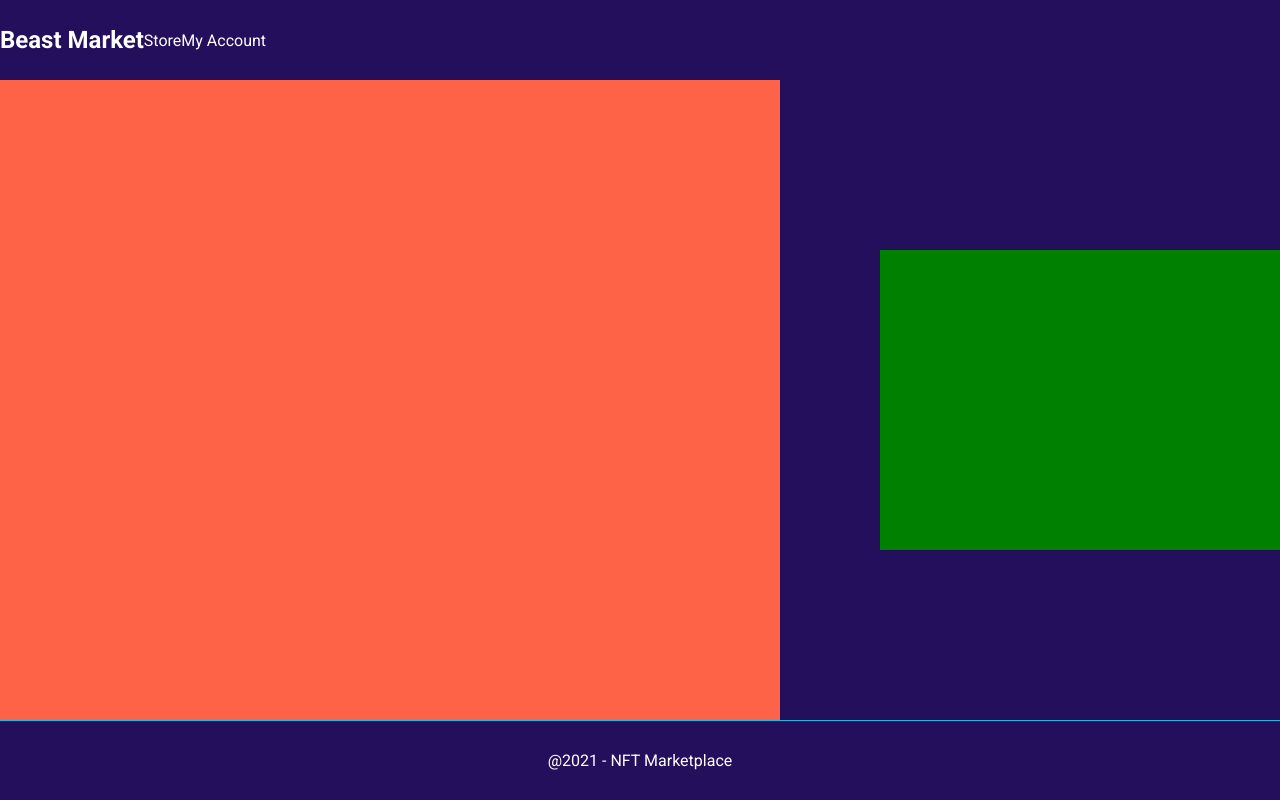
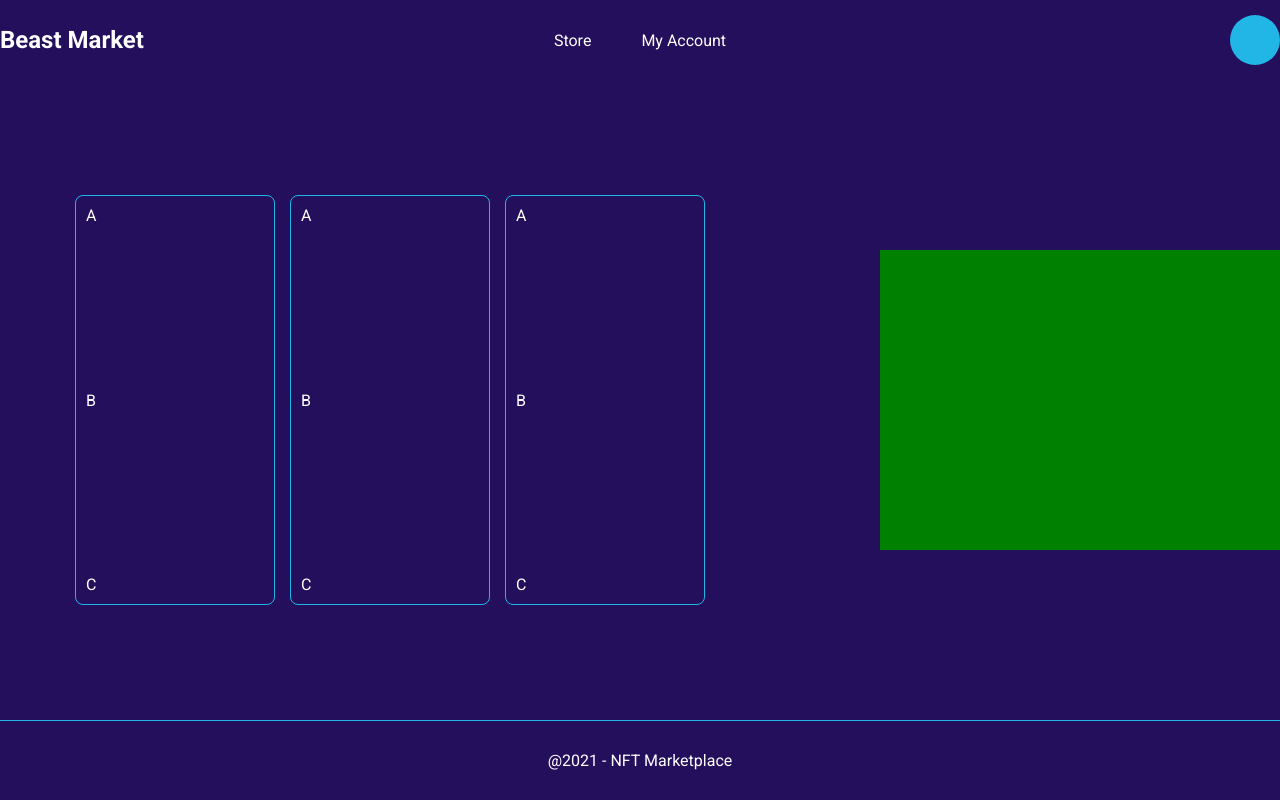
Before and after one commit to iuryfranca/beast-market, a React app: page / in a window 1280 px wide. Built offline with nearby package versions, Linux system fonts and the light colour scheme.

Commit message:
feat: Starting the Beast Cards Component ✨

```diff
--- /dev/null
+++ b/src/components/CardBeast/index.tsx
@@ -0,0 +1,26 @@
+import { Grid, GridItem } from "@chakra-ui/layout";
+
+export function CardBeast() {
+  return (
+    <Grid
+      h="410px"
+      w="200px"
+      templateRows="repeat(2, 1fr)"
+      bg="#230F5B"
+      border="1px solid"
+      borderColor="#21B6E5"
+      borderRadius="8px"
+      padding="10px"
+    >
+      <GridItem>
+        A
+      </GridItem>
+      <GridItem>
+        B
+      </GridItem>
+      <GridItem>
+        C
+      </GridItem>
+    </Grid>
+  );
+}
--- a/src/components/Footer/index.tsx
+++ b/src/components/Footer/index.tsx
@@ -1,13 +1,11 @@
-import styles from './styles.module.scss'
+import { Center } from "@chakra-ui/layout";
 
 export function Footer() {
   return (
-    <footer className={styles.footerContainer}>
-      <div className={styles.footerContent}>
-        <span>
-          @2021 - NFT Marketplace
-        </span>
-      </div>
+    <footer>
+      <Center h="5rem" w="full" borderTop="1px solid" borderColor="#21B6E5">
+        @2021 - NFT Marketplace
+      </Center>
     </footer>
    );
 }
--- a/src/components/Footer/styles.module.scss
+++ /dev/null
@@ -1,14 +0,0 @@
-.footerContainer {
-  height: 5rem;
-  border-top: 1px solid var(--cyan-500);
-}
-
-.footerContent {
-  height: calc(5rem - 1px);
-  margin: 0 auto;
-  padding: 0 2rem;
-
-  display: flex;
-  align-items: center;
-  justify-content: center;
-}
--- a/src/components/Header/index.tsx
+++ b/src/components/Header/index.tsx
@@ -1,37 +1,25 @@
-import { Box, HStack, Flex, Heading, Link } from '@chakra-ui/layout';
-import styles from './styles.module.scss'
+import { Box, HStack, Flex, Heading, Link, Center } from '@chakra-ui/layout';
 
 export function Header() {
   return (
-    // <header className={styles.headerContainer}>
-    //   <div className={styles.headerContent}>
-    //     <nav>
-    //       <h2>Beast Market</h2>
-    //     </nav>
-    //     <nav>
-    //       <a>Store</a>
-    //       <a>My Account</a>
-    //     </nav>
-
-    //     <button type="button">Teste</button>
-    //   </div>
-    // </header>
-
     <HStack as="header" h="5rem" maxW="1280px" m="0 auto">
-      <Flex align="center">
+      <Flex align="center" h="full" w="150px">
         <Heading as="h2">
           Beast Market
         </Heading>
+      </Flex>
 
-        <Box>
+      <Center as={HStack} spacing="50px" h="full" flex="1">
         <Link to="/store">
           Store
         </Link>
         <Link to="/myAccount">
           My Account
         </Link>
-        </Box>
+      </Center>
 
+      <Flex align="center" h="full" w="150px" justify="flex-end">
+        <Box h="50px" w="50px" rounded="50%" bg="#21B6E5"/>
       </Flex>
     </HStack>
   );
--- a/src/pages/index.tsx
+++ b/src/pages/index.tsx
@@ -1,7 +1,6 @@
 import Head from 'next/head'
-import { HStack, Box } from "@chakra-ui/react"
-
-import styles from './styles.module.scss';
+import { HStack, Box, Center } from "@chakra-ui/react"
+import { CardBeast } from '../components/CardBeast'
 
 export default function Home() {
   return (
@@ -11,7 +10,11 @@ export default function Home() {
       </Head>
 
       <HStack spacing="100px" m="0 auto" maxW="1280px" align="center">
-        <Box flex="1" h="calc(100vh - 10rem)" bg="tomato"/>
+        <Center as={HStack} spacing="15px" flex="1" h="calc(100vh - 10rem)">
+          <CardBeast />
+          <CardBeast />
+          <CardBeast/>
+        </Center>
         <Box w="400px" h="300px" bg="green"/>
       </HStack>
     </>
```
Also changed, not shown: src/components/Header/styles.module.scss (deleted, +0 -60 lines), src/pages/styles.module.scss (deleted, +0 -45 lines), public/Nivlek.svg (added). Lines whose indentation alone changed are shown as unchanged.
